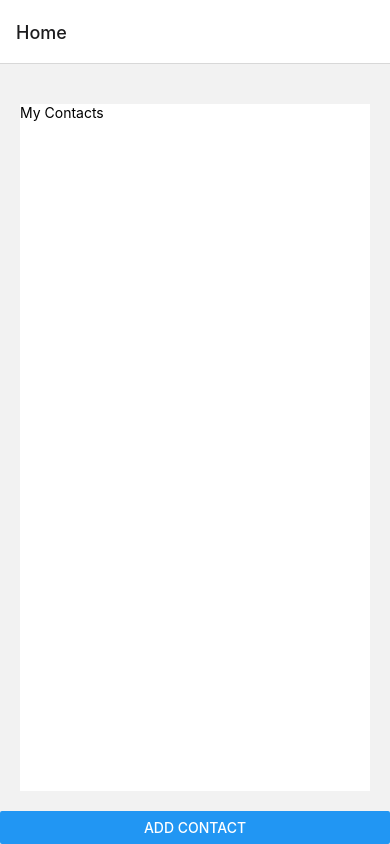
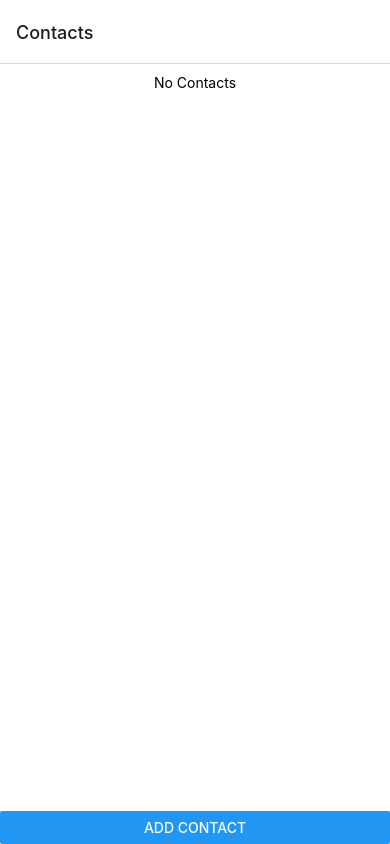
Before and after one commit to pablo-jurado/react-native-playground, a React Native app: screen /Contacts in a window 390 px wide. Built offline with nearby package versions, Linux system fonts and the light colour scheme.

Commit message:
add screens

```diff
--- a/App.js
+++ b/App.js
@@ -1,13 +1,12 @@
 import React from "react";
 import { StatusBar } from "expo-status-bar";
-import Home from "./Home";
 import Navigator from "./routes";
 
 export default function App() {
   return (
     <>
+      <StatusBar style="auto" />
       <Navigator />
-      <StatusBar style="auto" />
     </>
   );
 }
--- a/routes.js
+++ b/routes.js
@@ -1,6 +1,7 @@
 import { createNativeStackNavigator } from "@react-navigation/native-stack";
 import { NavigationContainer } from "@react-navigation/native";
-import Home from "./Home";
+import Home from "./screens/Home";
+import Details from "./screens/Details";
 
 const Stack = createNativeStackNavigator();
 
@@ -8,7 +9,8 @@ export default function Routes() {
   return (
     <NavigationContainer>
       <Stack.Navigator>
-        <Stack.Screen name="Home" component={Home} />
+        <Stack.Screen name="Contacts" component={Home} />
+        <Stack.Screen name="Contacts Details" component={Details} />
       </Stack.Navigator>
     </NavigationContainer>
   );
--- /dev/null
+++ b/screens/Details.js
@@ -0,0 +1,5 @@
+import React from "react";
+
+export default function Details() {
+  return <>todo</>;
+}
--- a/Home.js
+++ b/screens/Home.js
@@ -1,8 +1,8 @@
 import React from "react";
-import { View, Text, Button, TextInput, FlatList } from "react-native";
-import { globalStyles } from "./styles";
-import { TodoItem } from "./components/todoItem";
-import { FormModal } from "./components/modal";
+import { View, Text, Button, FlatList } from "react-native";
+import { globalStyles } from "../styles";
+import { TodoItem } from "../components/todoItem";
+import { FormModal } from "../components/modal";
 
 export default function Home() {
   const [items, setItems] = React.useState([]);
@@ -44,7 +44,9 @@ export default function Home() {
         item={items[itemIndex]}
       />
       <View style={globalStyles.container}>
-        <Text>My Contacts</Text>
+        {items.length === 0 ? (
+          <Text style={{ textAlign: "center" }}>No Contacts</Text>
+        ) : (
           <FlatList
             data={items}
             keyExtractor={(item) => item.id}
@@ -56,6 +58,7 @@ export default function Home() {
               />
             )}
           />
+        )}
       </View>
       <Button title="Add Contact" onPress={openModal} />
     </>
--- a/styles.js
+++ b/styles.js
@@ -5,8 +5,7 @@ export const globalStyles = StyleSheet.create({
     flex: 1,
     backgroundColor: "#fff",
     justifyContent: "flex-start",
-    marginTop: 40,
-    margin: 20,
+    padding: 10,
   },
   list: {
     margin: 5,
```
Lines whose indentation alone changed are shown as unchanged.
